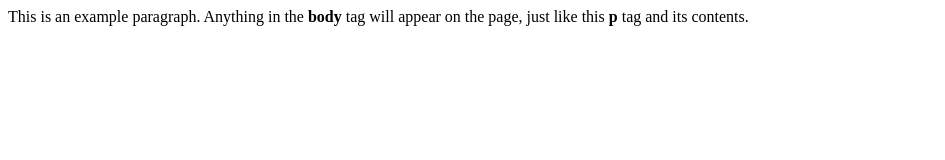
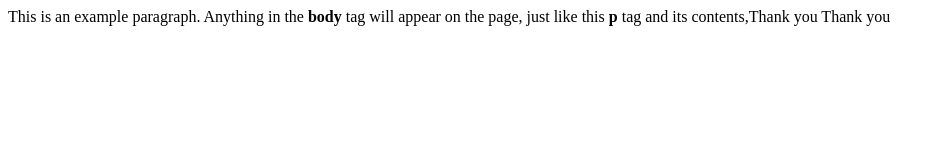
Before and after one commit to vamsym/git-test, a plain HTML site: page index.html in a window 1280 px wide. Shown: the whole page, without its empty margins (0-945 px from the left). Drawn offline with Linux system fonts and the light colour scheme.

Commit message:
updated html

```diff
--- a/index.html
+++ b/index.html
@@ -3,6 +3,6 @@
     <title>This is the title of the webpage!</title>
   </head>
   <body>
-    <p>This is an example paragraph. Anything in the <strong>body</strong> tag will appear on the page, just like this <strong>p</strong> tag and its contents.</p>
+    <p>This is an example paragraph. Anything in the <strong>body</strong> tag will appear on the page, just like this <strong>p</strong> tag and its contents,Thank you Thank you</p>
   </body>
 </html>
```
